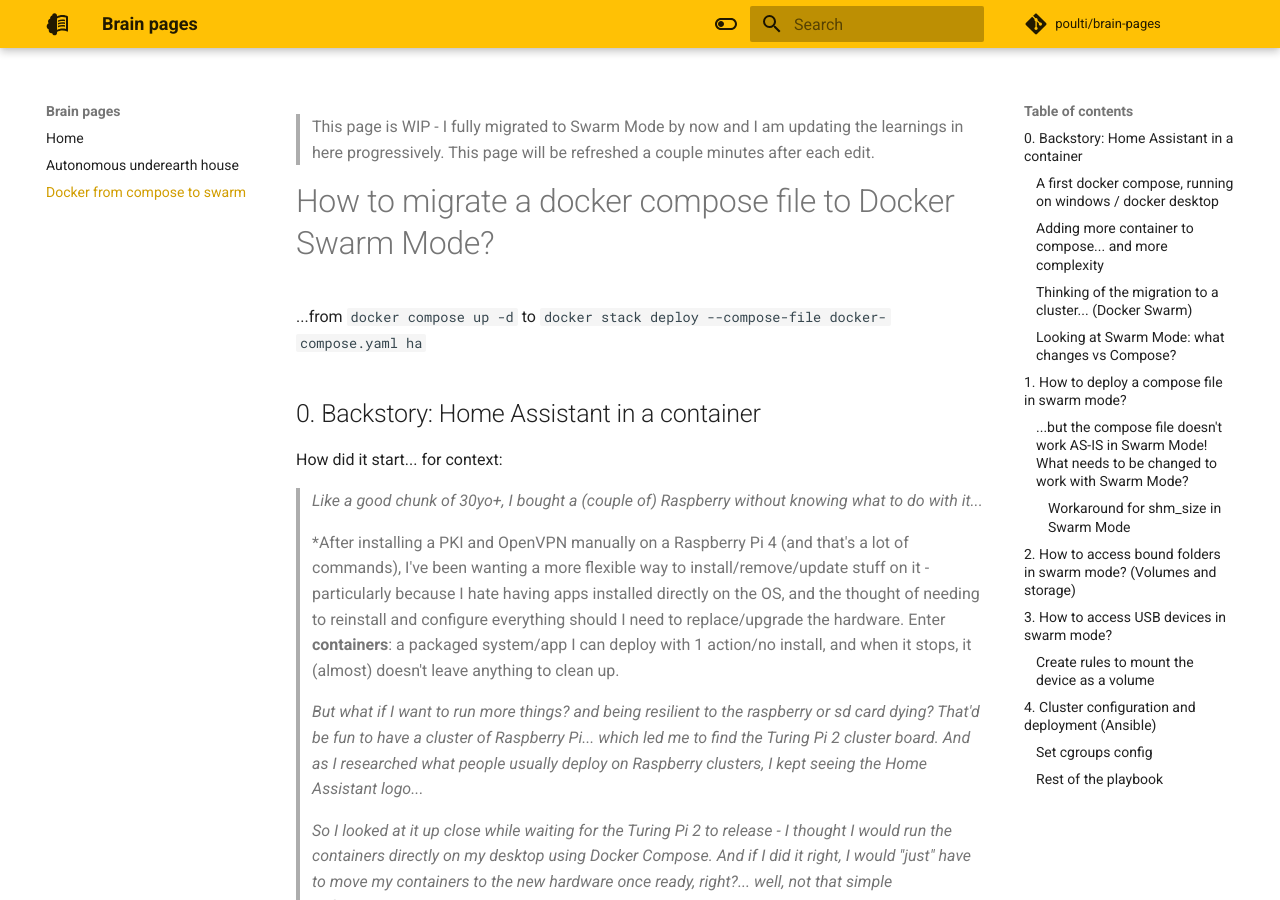
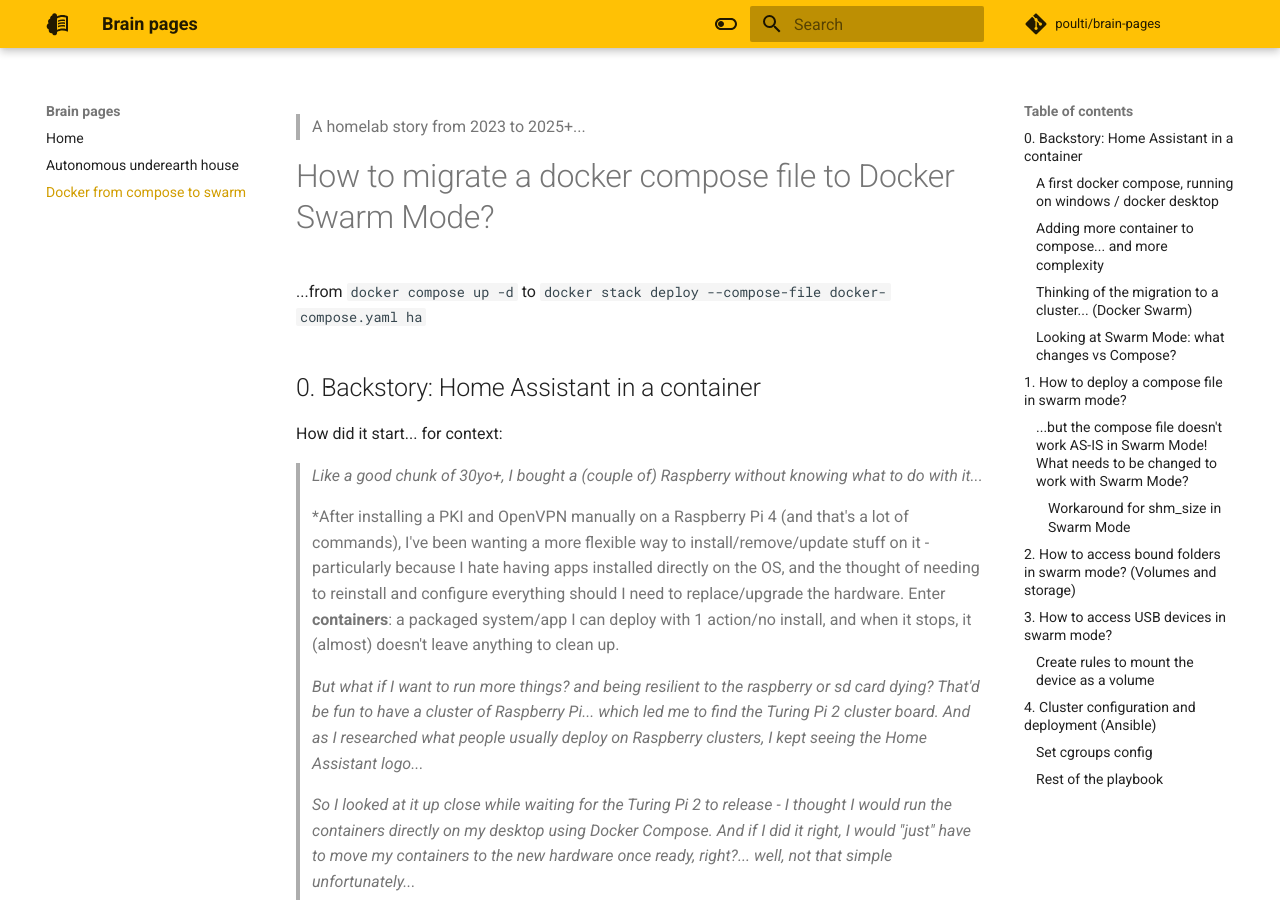
Before and after one commit to poulti/brain-pages, an MkDocs documentation site: the page built from docs/docker-from-compose-to-swarm.md, in a window 1280 px wide and 900 px high. Built offline with MkDocs 1.6.1 and Material for MkDocs 9.7.7, drawn with Linux system fonts in a browser that asks for light colours; comment, search, counter and statistics services are not loaded.

Commit message:
Update disclaimer message

```diff
--- a/docs/docker-from-compose-to-swarm.md
+++ b/docs/docker-from-compose-to-swarm.md
@@ -2,7 +2,7 @@
 tags: Docker, Blog
 ---
 
-> This page is WIP - I fully migrated to Swarm Mode by now and I am updating the learnings in here progressively. This page will be refreshed a couple minutes after each edit.
+> A homelab story from 2023 to 2025+...
 
 # How to migrate a docker compose file to Docker Swarm Mode?
 ...from `docker compose up -d` to `docker stack deploy --compose-file docker-compose.yaml ha`
```
